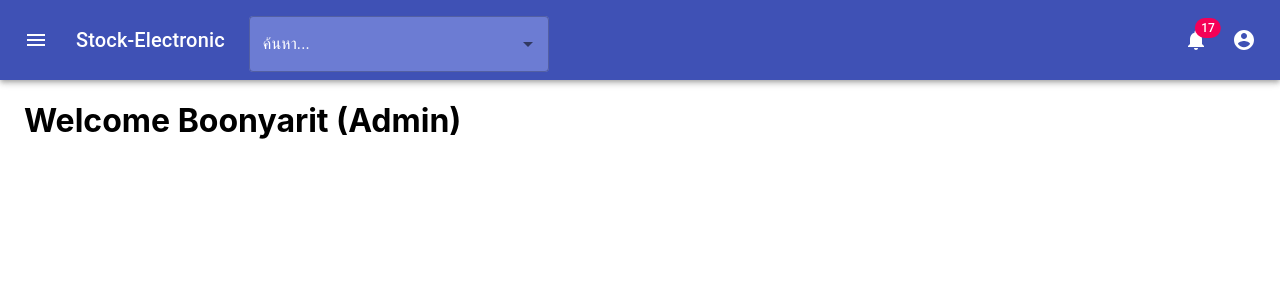
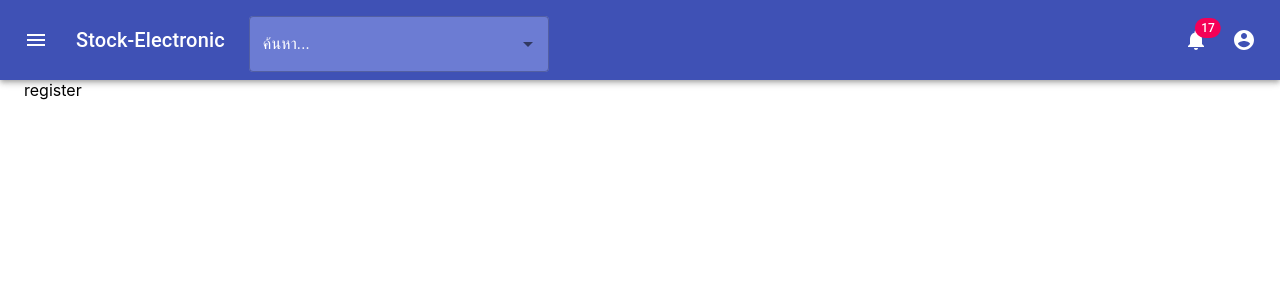
Before and after one commit to 1910517306005UTCC/PROJECT-UTCC-STOCK-FRONT-END, a React (Create React App) app: page /register in a window 1280 px wide. Before the commit this address led to /. Shown: the top 300 px of the page. Built offline with nearby package versions, Linux system fonts and the light colour scheme.

Commit message:
add filter of historyTool

```diff
--- a/src/App.js
+++ b/src/App.js
@@ -22,6 +22,8 @@ import HistoryProject from "./board/page/HistoryProject";
 import DetailHistoryProject from "./board/page/DetailHistoryProject";
 import EditProject from "./board/page/EditProject";
 import Home from "./Home";
+import Login from "./user/pages/Login";
+import Register from "./user/pages/Register";
 
 
 function App() {
@@ -85,6 +87,12 @@ function App() {
             <Route path="/project/:pid">
               <EditProject />
             </Route>
+            <Route path="/login">
+              <Login />
+            </Route>
+            <Route path="/register">
+              <Register />
+            </Route>
             <Redirect to="/" />
           </Switch>
         </Container>
--- /dev/null
+++ b/src/user/pages/Login.js
@@ -0,0 +1,11 @@
+import React from 'react'
+
+function Login() {
+    return (
+        <div>
+            login
+        </div>
+    )
+}
+
+export default Login
--- /dev/null
+++ b/src/user/pages/Register.js
@@ -0,0 +1,11 @@
+import React from 'react'
+
+function Register() {
+    return (
+        <div>
+            register
+        </div>
+    )
+}
+
+export default Register
```
